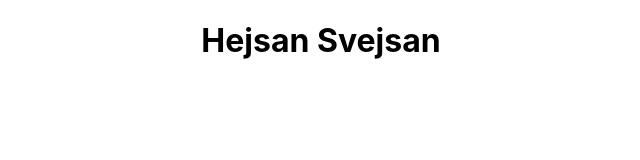
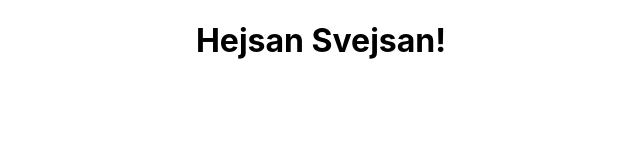
Before and after one commit to FridaWaldt/movies-library-frontend, a JavaScript app: page / in a window 1280 px wide. Shown: the top 160 px of the page, without its empty margins (319-959 px from the left). Built offline with nearby package versions, Linux system fonts and the light colour scheme; the HTML template or start-up script is replaced by a standard one.

Commit message:
testing build in gcp last time

```diff
--- a/src/App.js
+++ b/src/App.js
@@ -3,7 +3,7 @@ import './App.css';
 function App() {
   return (
     <div className="App">
-      <h1>Hejsan Svejsan</h1>
+      <h1>Hejsan Svejsan!</h1>
     </div>
   );
 }
```
